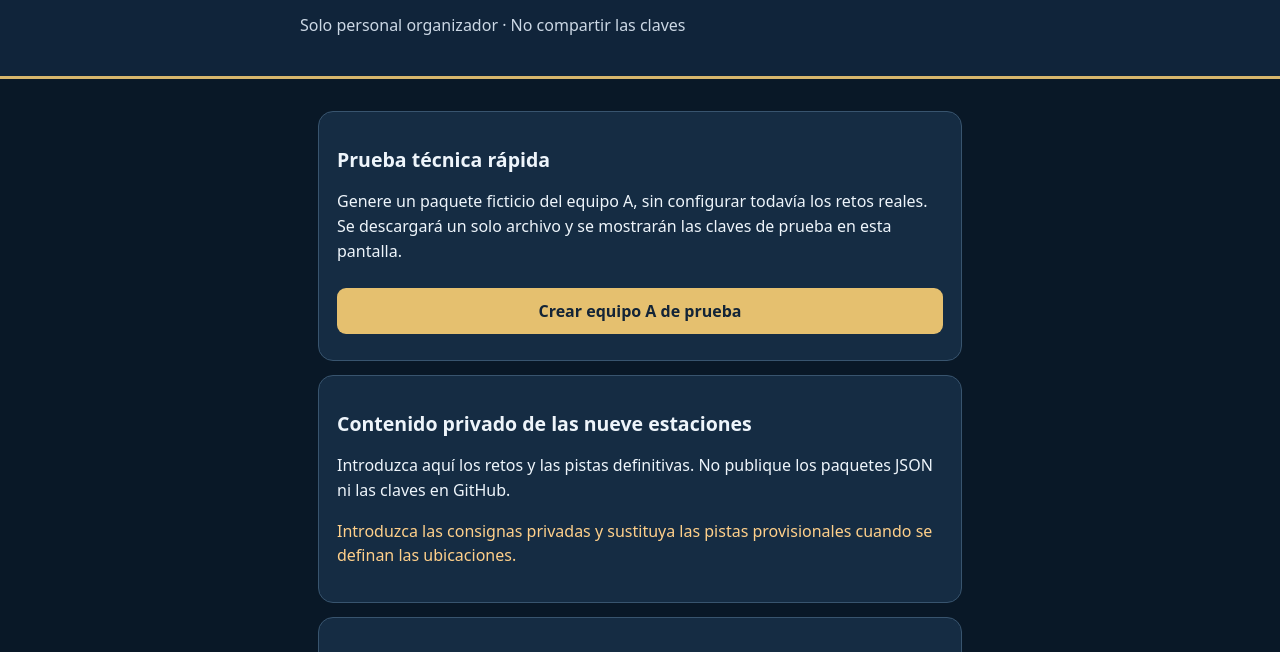
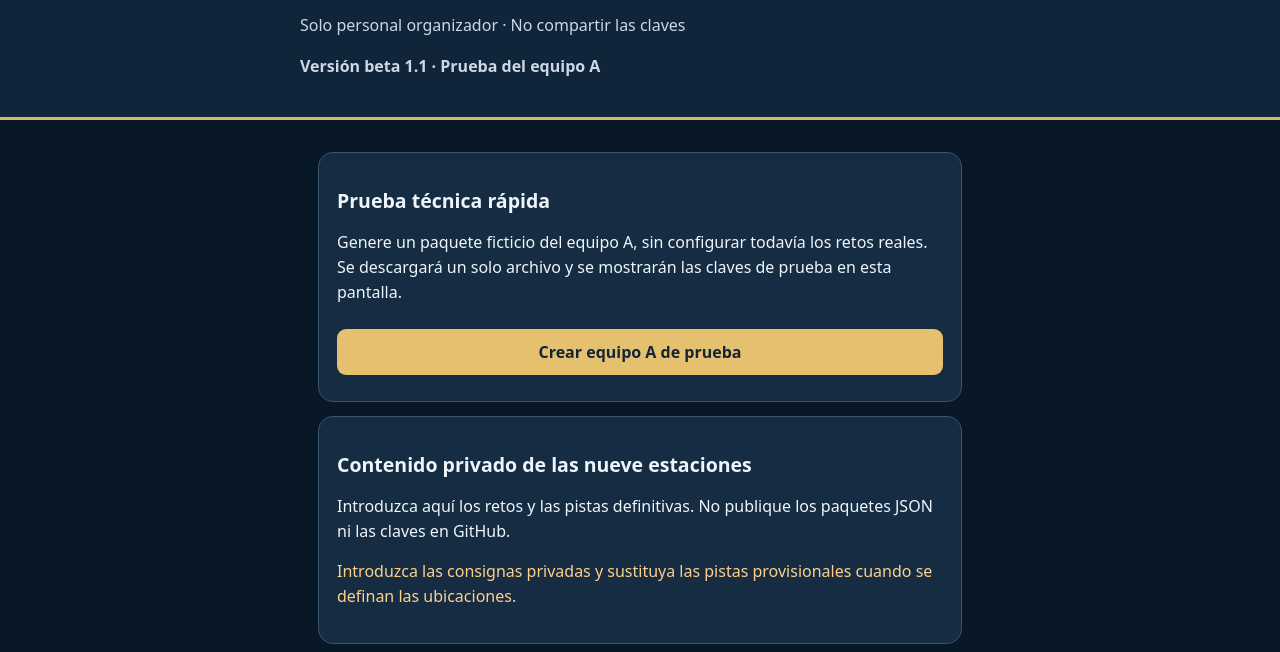
Before and after one commit to DennysAB/gincana-ecoparque, a plain HTML site: page organizacion.html in a window 1280 px wide. Shown: the part 74-726 px from the top of the page. Drawn offline with Linux system fonts and the light colour scheme.

Commit message:
fix: force fresh organizer JavaScript and display beta 1.1 version

```diff
--- a/organizacion.html
+++ b/organizacion.html
@@ -1 +1 @@
-<!doctype html><html lang="es"><head><meta charset="utf-8"><meta name="viewport" content="width=device-width,initial-scale=1"><meta name="theme-color" content="#10243a"><link rel="stylesheet" href="style.css"><title>Organización · Ecoparque</title></head><body><header><h1>Preparación de la gincana</h1><p>Solo personal organizador · No compartir las claves</p></header><main><div id="app"></div></main><script src="admin.js"></script></body></html>
+<!doctype html><html lang="es"><head><meta charset="utf-8"><meta name="viewport" content="width=device-width,initial-scale=1"><meta name="theme-color" content="#10243a"><link rel="stylesheet" href="style.css?v=beta11"><title>Organización · Ecoparque</title></head><body><header><h1>Preparación de la gincana</h1><p>Solo personal organizador · No compartir las claves</p><p><strong>Versión beta 1.1 · Prueba del equipo A</strong></p></header><main><div id="app"></div></main><script src="admin.js?v=beta11"></script></body></html>
```
